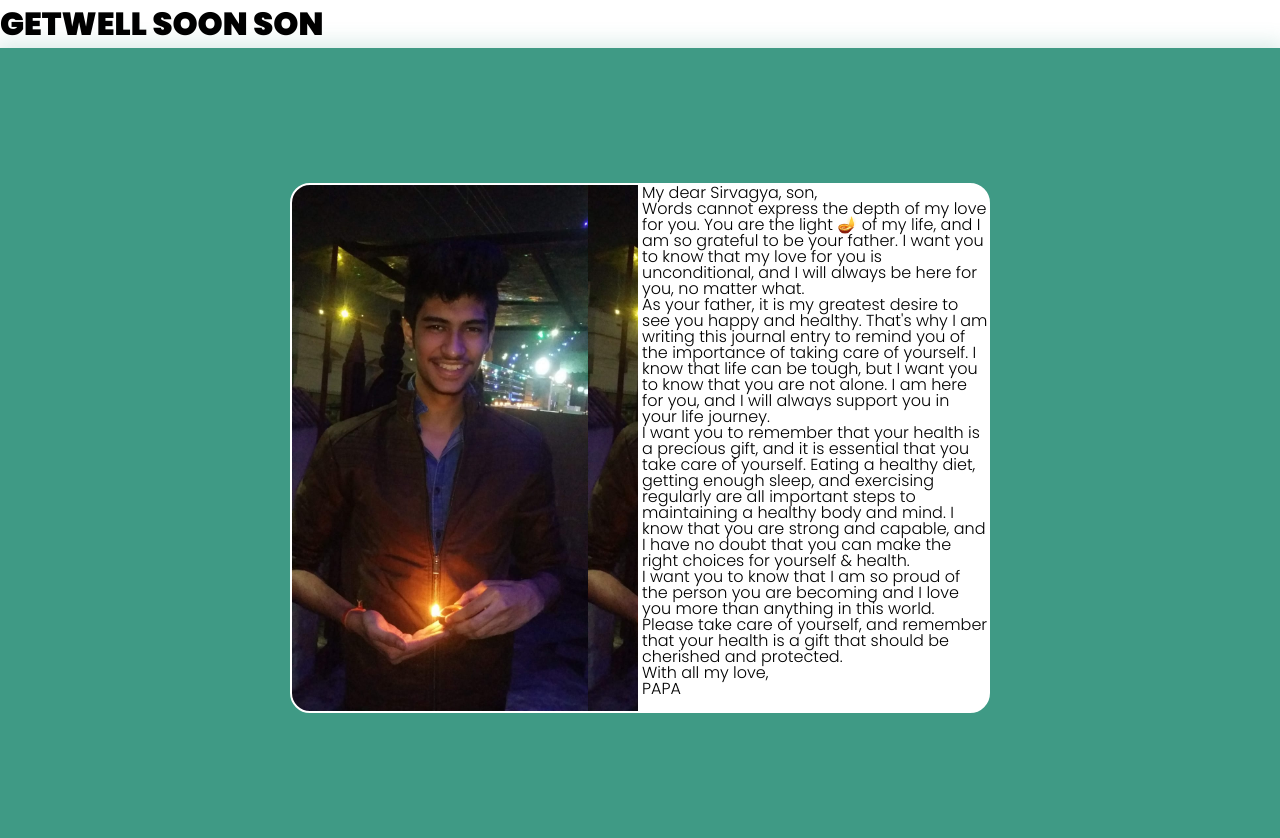
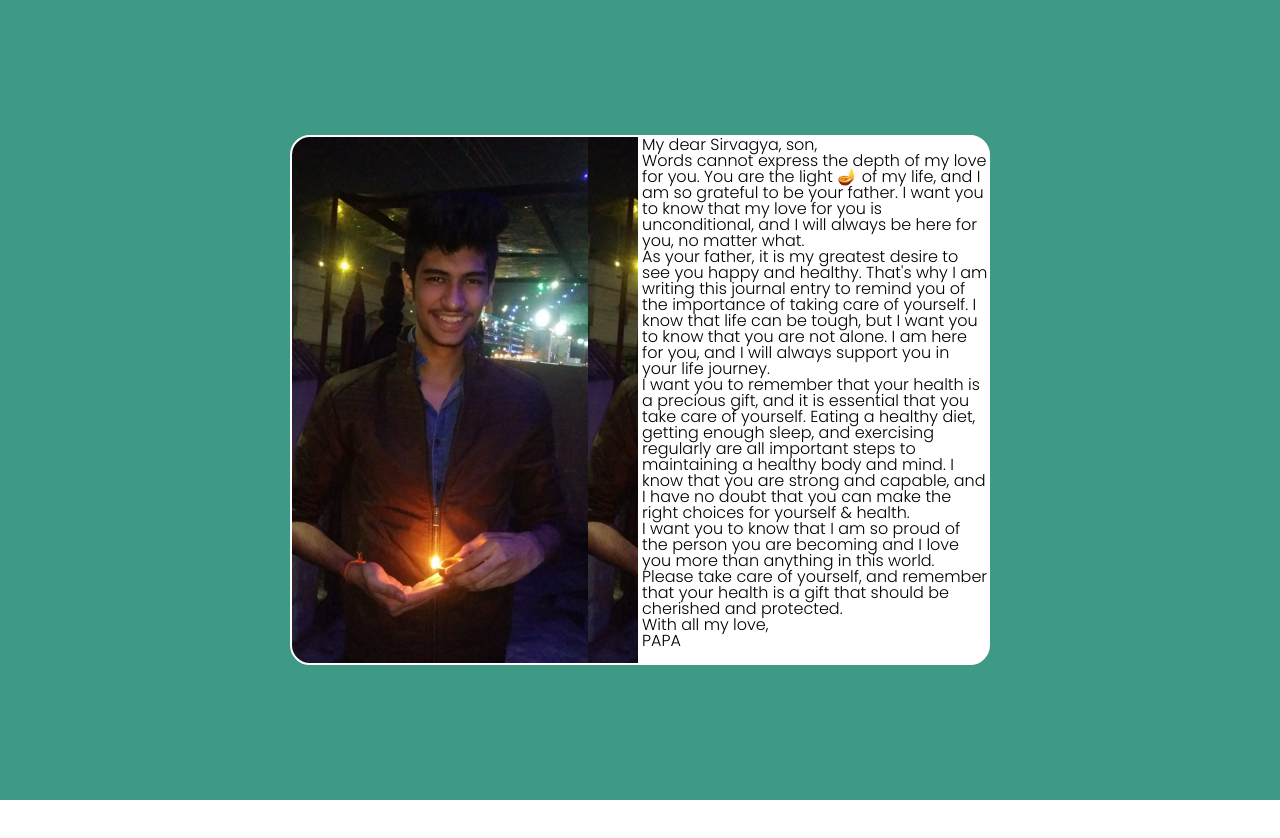
Before and after one commit to anandvip/son-dad, a plain HTML site: page index.html in a window 1280 px wide. After the commit the page ends 800 px from the top, so only its background shows below. Drawn offline with Linux system fonts and the light colour scheme.

Commit message:
Update index.html

```diff
--- a/index.html
+++ b/index.html
@@ -14,7 +14,6 @@
 </head>
 <body>
 
-      <h1>GETWELL SOON SON</h1>
       <div class="wrapper">
 
         <div class="img"></div>
```
